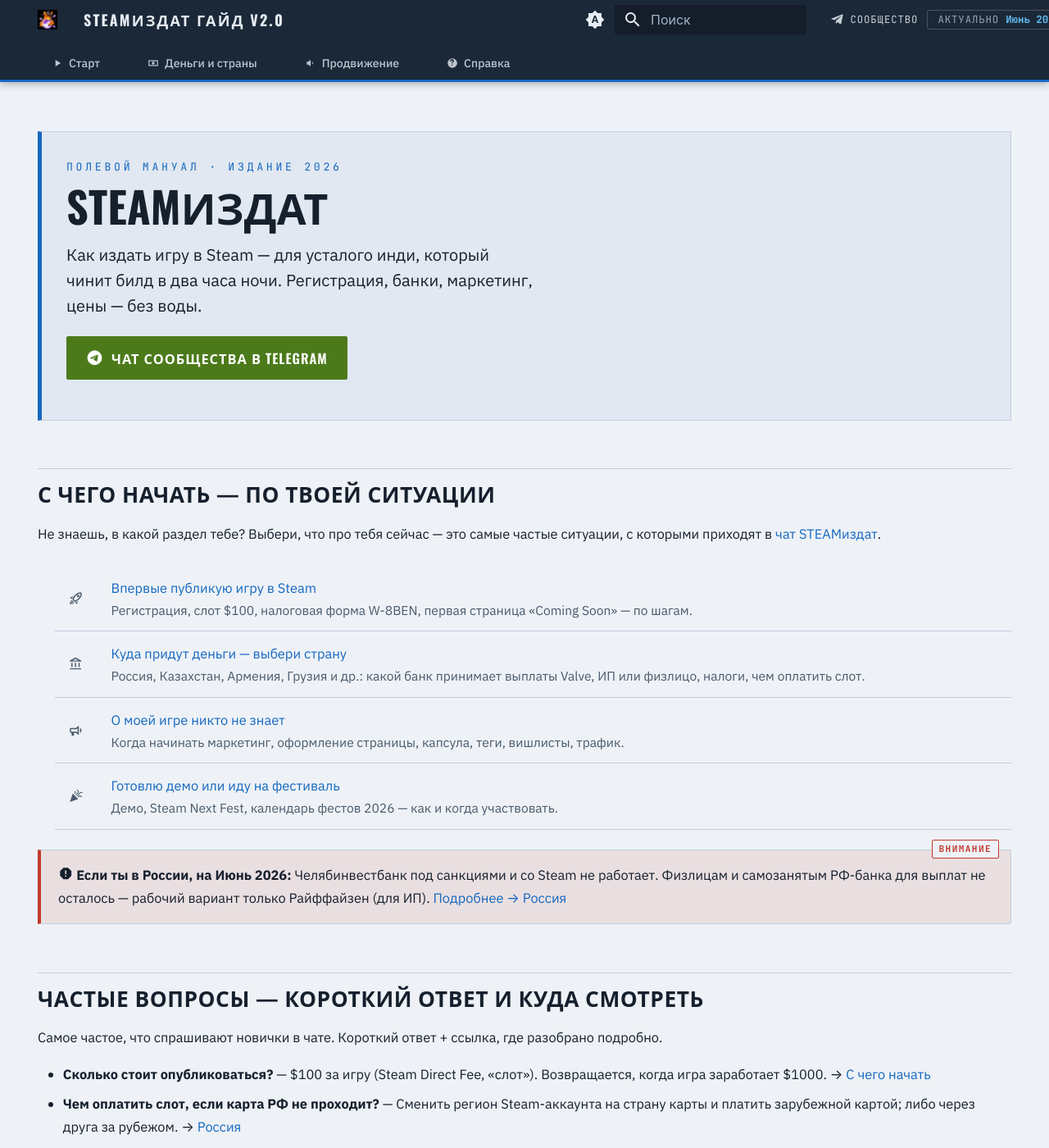
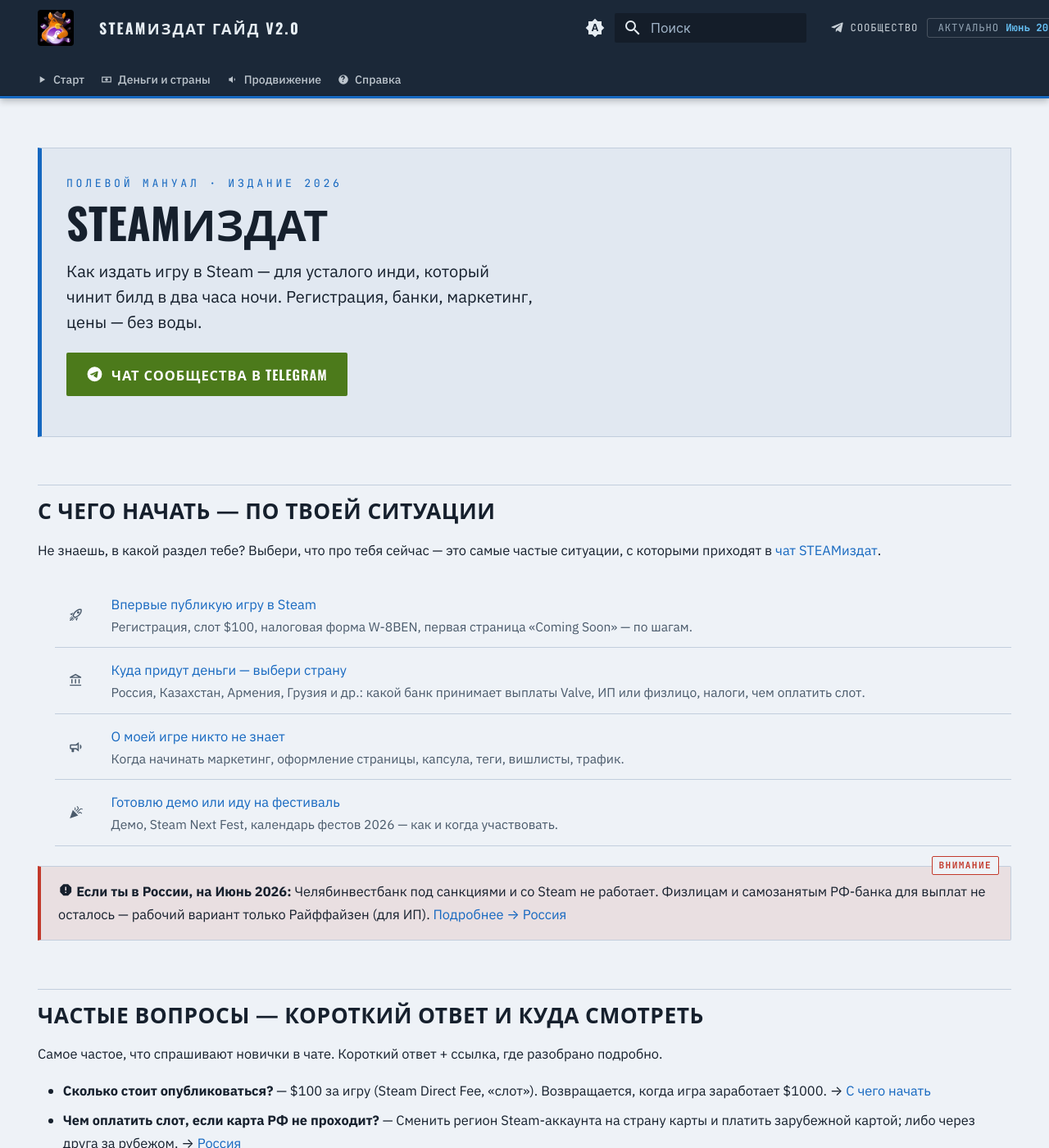
Before and after one commit to steam-izdat/steam-izdat.github.io, an MkDocs documentation site: the page built from docs/index.md, in a window 1280 px wide and 1400 px high. Shown: the whole window at 82% size. Built offline with MkDocs 1.6.1 and Material for MkDocs 9.7.7, drawn with Linux system fonts in a browser that asks for light colours.

Commit message:
Шапка: уже отступы между табами, крупнее лого-маскот

```diff
--- a/docs/stylesheets/extra.css
+++ b/docs/stylesheets/extra.css
@@ -160,6 +160,10 @@
 /* ---------- ШАПКА: тёмно-синяя панель Steam ------------------------------ */
 .md-header { border-bottom: 3px solid var(--izd-accent); }
 .md-header__title { text-transform: uppercase; letter-spacing: 0.12em; font-weight: 700; }
+/* лого-маскот крупнее (по умолчанию Material ~1.2rem) */
+.md-header__button.md-logo { padding-right: .35rem; }
+.md-header__button.md-logo img,
+.md-header__button.md-logo svg { width: 2.2rem; height: 2.2rem; border-radius: 4px; }
 .md-tabs { border-bottom: 1px solid rgba(0,0,0,.25); --izd-accent-hdr: #66c0f4; }
 
 /* лого ведёт домой → таб «Главная» лишний, прячем (index.md остаётся в nav) */
@@ -167,14 +171,14 @@
 
 /* табы: приглушены как хром, с иконкой; плашку прижимаем к низу панели,
    чтобы вертикальная подкладка была симметрична и не обрезалась о height:2.4rem */
-.md-tabs__item { display: flex; align-items: flex-end; }
+.md-tabs__item { display: flex; align-items: flex-end; padding-left: 0; padding-right: 0; }
 .md-tabs__link {
   opacity: .8;
   font-weight: 500;
   display: inline-flex;
   align-items: center;
   margin-top: 0;
-  padding: .5rem .85rem;
+  padding: .5rem .5rem;
   transition: opacity .15s ease, background .15s ease;
 }
 .md-tabs__link:hover { opacity: 1; }
```
